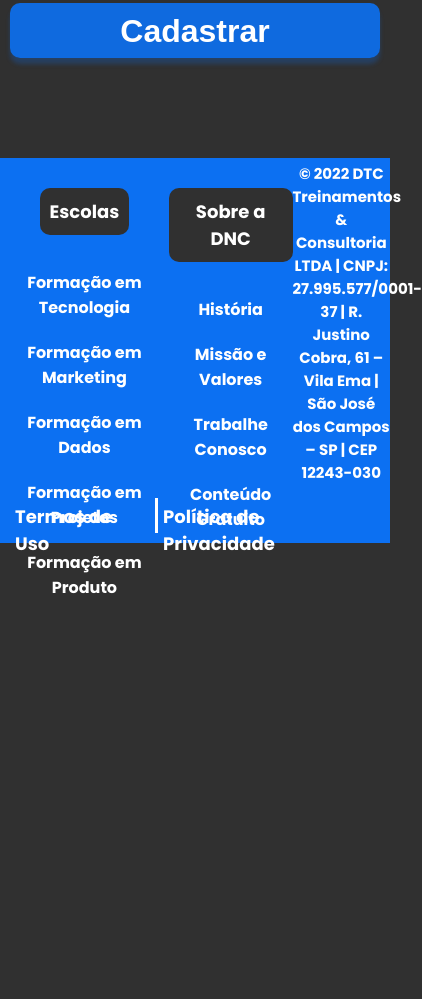
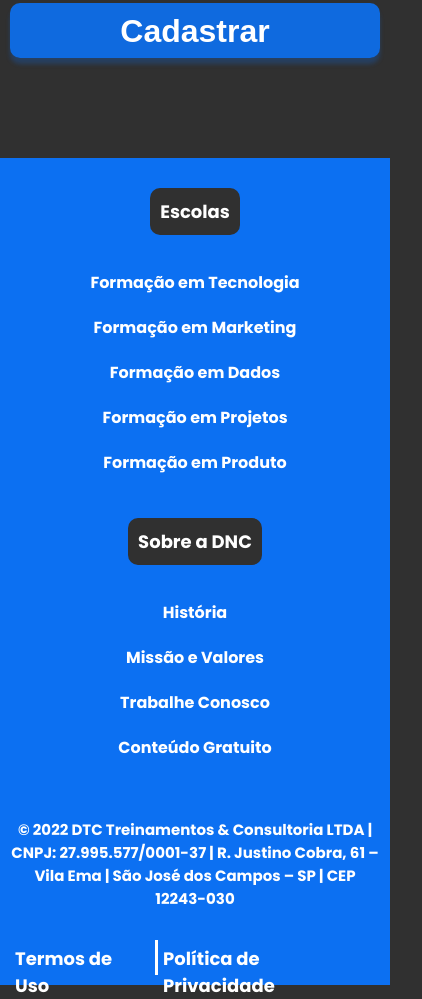
Before and after one commit to marcelosifr/BOOTCAMP-DNC, a plain HTML site: page index.html in a window 390 px wide. Shown: the part 1497-2496 px from the top of the page, 422 px wide, since content can reach past the window. Before the commit the page ends 2117 px from the top, so only its background shows below. Drawn offline with Linux system fonts and the light colour scheme.

Commit message:
finalizando media query

```diff
--- a/estilo.css
+++ b/estilo.css
@@ -304,4 +304,16 @@
     .checkboxItens label{
         font-size: 15px;
     }
+
+    /* ajustando footer*/
+
+    footer .lineOne {
+        flex-direction: column;
+
+    }
+
+    footer .adress {
+        width: 95%;
+        margin-bottom: 20px;
+    }
 }
```
